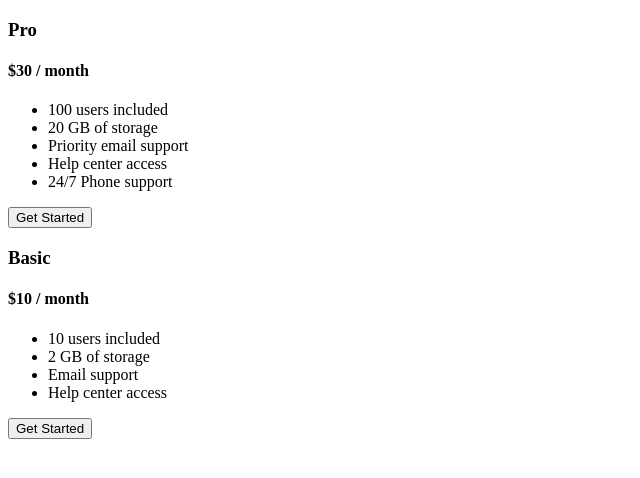
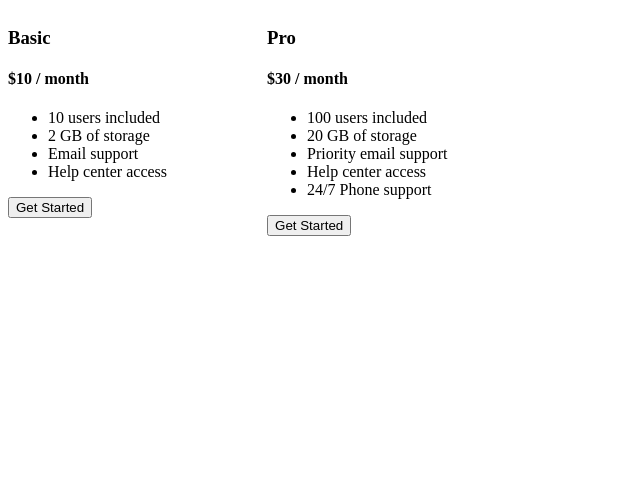
Before and after one commit to HukovaNastya/DOM_tasks, a plain HTML site: page index.html in a window 1280 px wide. Shown: the whole page, without its empty margins (0-640 px from the left). Drawn offline with Linux system fonts and the light colour scheme.

Commit message:
added_solution_for_second_task

```diff
--- a/app.js
+++ b/app.js
@@ -1,7 +1,11 @@
+//first task
+
 const proPlan = document.getElementById("pro-plan");
 const cardBody = proPlan.querySelector(".card-body");
 const proPlanList = cardBody.querySelector(".list-unstyled");
 
 proPlanList.insertAdjacentHTML("beforeend", ` <li>24/7 Phone support</li>`);
 
-console.log("prpOlan", proPlanList);
+//second task
+const container = document.querySelector(".card-deck");
+container.classList.add("d-flex", "justify-content-flex-end", "flex-direction-reverse");
--- a/index.html
+++ b/index.html
@@ -7,7 +7,7 @@
           content="width=device-width, user-scalable=no, initial-scale=1.0, maximum-scale=1.0, minimum-scale=1.0">
     <meta http-equiv="X-UA-Compatible" content="ie=edge">
     <title>DOM Tasks</title>
-<!--    <link rel="stylesheet" href="style.css">-->
+    <link rel="stylesheet" href="style.css">
 </head>
 <body>
 <div class="container">
--- /dev/null
+++ b/style.css
@@ -0,0 +1,15 @@
+.d-flex {
+    display: flex;
+}
+
+.flex-direction-reverse {
+    flex-direction: row-reverse;
+}
+
+.justify-content-flex-end {
+    justify-content: flex-end;
+}
+
+.card-deck div + div {
+     padding-right: 50px
+}
```
